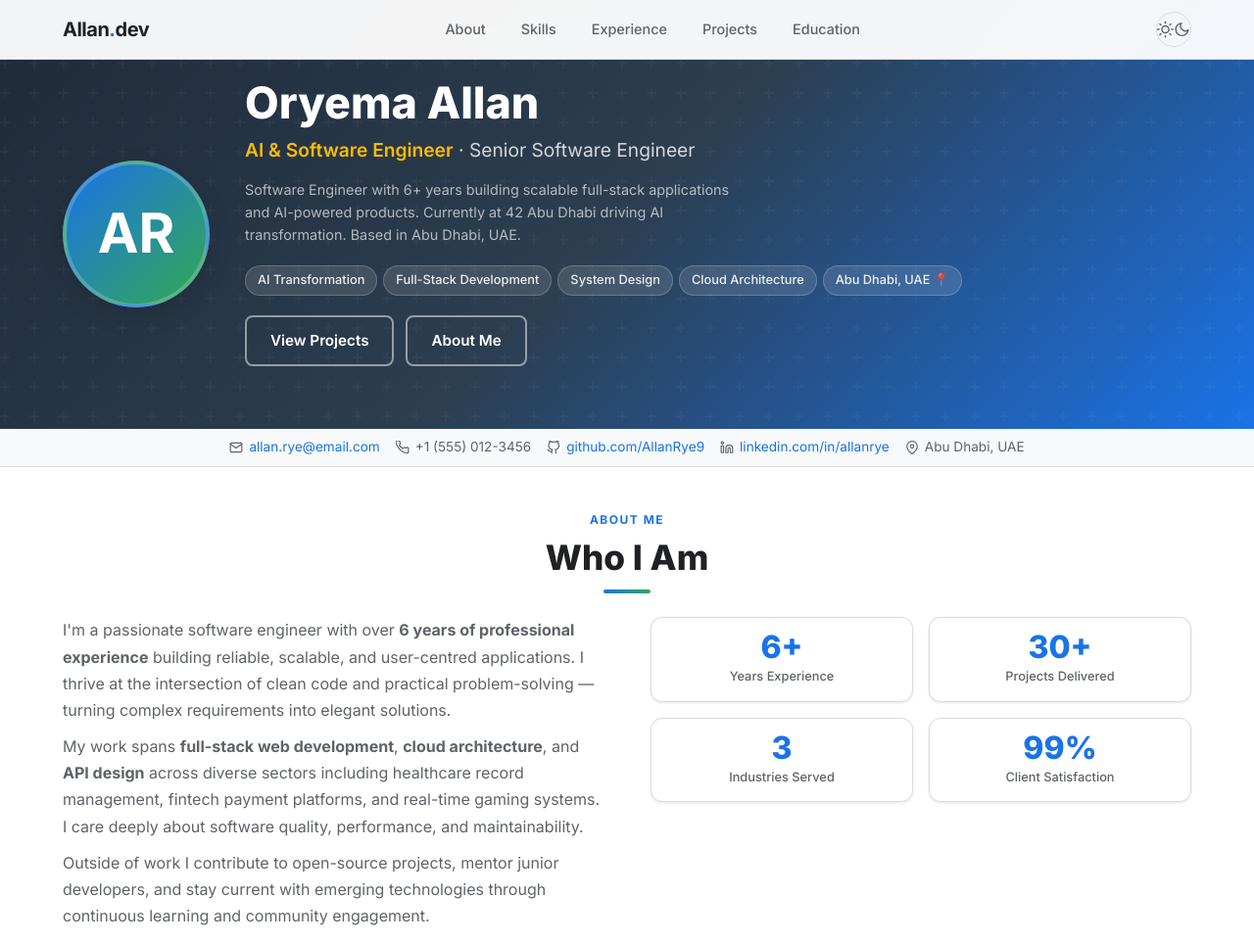
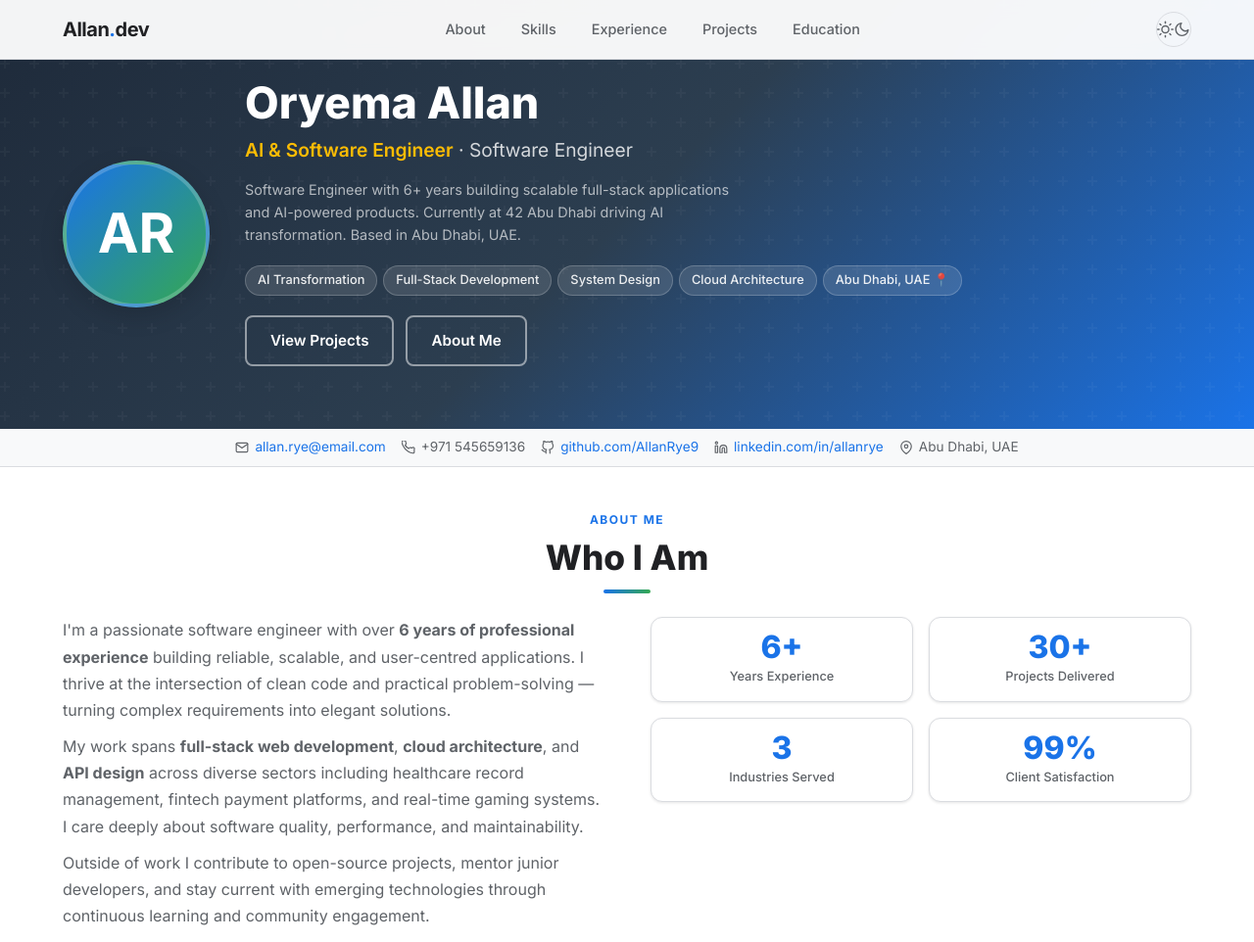
Before and after one commit to AllanRye9/allan-resume, a plain HTML site: page index.html in a window 1280 px wide. Shown: the top 962 px of the page at 98% size. Drawn offline with Linux system fonts and the light colour scheme; no server answers.

Commit message:
Update job title and description in index.html

```diff
--- a/index.html
+++ b/index.html
@@ -6,7 +6,7 @@
   <meta name="description" content="Oryema Allan — based in Abu Dhabi, UAE. Professional online CV showcasing experience in full-stack development, system design, and software engineering." />
   <meta name="author" content="Oryema Allan" />
   <meta property="og:title" content="Oryema Allan | AI & Software Engineer CV" />
-  <meta property="og:description" content="Senior Software Engineer based in Abu Dhabi, UAE — full-stack development, system design, and engineering across multiple industries." />
+  <meta property="og:description" content="Software Engineer based in Abu Dhabi, UAE — full-stack development, system design, and engineering across multiple industries." />
   <meta property="og:type" content="website" />
 
   <title>Oryema Allan CV</title>
@@ -54,7 +54,7 @@
         <div id="hero-avatar" class="hero-avatar" aria-hidden="true">AR</div>
         <div class="hero-text">
           <h1 id="hero-name">Oryema Allan</h1>
-          <p id="hero-title" class="title"><span>AI &amp; Software Engineer</span> · Senior Software Engineer</p>
+          <p id="hero-title" class="title"><span>AI &amp; Software Engineer</span> · Software Engineer</p>
           <p class="tagline">
             Software Engineer with 6+ years building scalable full-stack applications and AI-powered products. Currently at 42 Abu Dhabi driving AI transformation. Based in Abu Dhabi, UAE.
           </p>
@@ -85,7 +85,7 @@
         </span>
         <span class="contact-item">
           <svg width="14" height="14" viewBox="0 0 24 24" fill="none" stroke="currentColor" stroke-width="2" stroke-linecap="round" stroke-linejoin="round" aria-hidden="true"><path d="M22 16.92v3a2 2 0 01-2.18 2 19.79 19.79 0 01-8.63-3.07A19.5 19.5 0 013.07 9.81 19.79 19.79 0 01.07 1.18 2 2 0 012.04 0h3a2 2 0 012 1.72c.127.96.361 1.903.7 2.81a2 2 0 01-.45 2.11L6.09 7.91a16 16 0 006 6l1.27-1.27a2 2 0 012.11-.45c.907.339 1.85.573 2.81.7A2 2 0 0122 14.92v2z"/></svg>
-          <span id="contact-phone-text">+1 (555) 012-3456</span>
+          <span id="contact-phone-text">+971 545659136</span>
         </span>
         <span class="contact-item">
           <svg width="14" height="14" viewBox="0 0 24 24" fill="none" stroke="currentColor" stroke-width="2" stroke-linecap="round" stroke-linejoin="round" aria-hidden="true"><path d="M9 19c-5 1.5-5-2.5-7-3m14 6v-3.87a3.37 3.37 0 00-.94-2.61c3.14-.35 6.44-1.54 6.44-7A5.44 5.44 0 0020 4.77 5.07 5.07 0 0019.91 1S18.73.65 16 2.48a13.38 13.38 0 00-7 0C6.27.65 5.09 1 5.09 1A5.07 5.07 0 005 4.77a5.44 5.44 0 00-1.5 3.78c0 5.42 3.3 6.61 6.44 7A3.37 3.37 0 009 18.13V22"/></svg>
@@ -323,7 +323,7 @@
             <div class="timeline-dot" aria-hidden="true"></div>
             <div class="timeline-card">
               <div class="timeline-header">
-                <span class="timeline-role">Senior Software Engineer</span>
+                <span class="timeline-role">Software Engineer</span>
                 <span class="timeline-date">2020 — 2023</span>
               </div>
               <div class="timeline-company">3relite · Remote / UAE</div>
```
